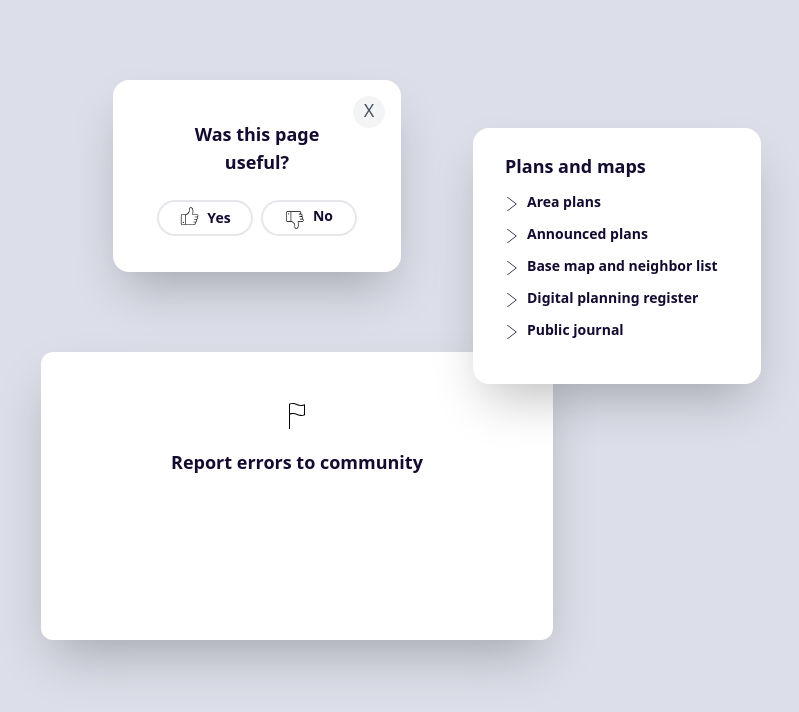
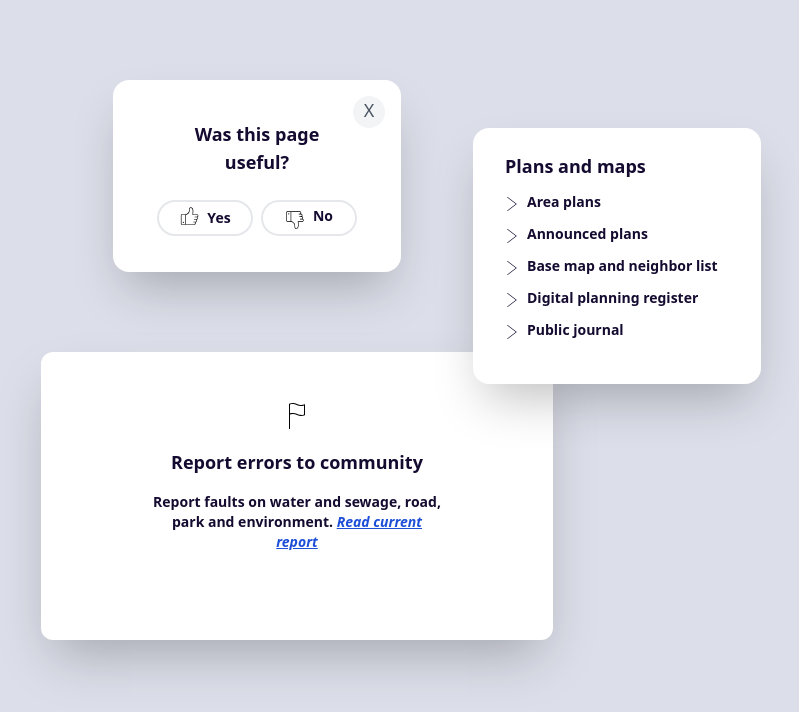
Before and after one commit to nasir-001/100-components, a Vue app: page /layout21 in a window 1280 px wide. Shown: the top 712 px of the page, without its empty margins (239-1038 px from the left). Built offline with nearby package versions, Linux system fonts and the light colour scheme; the HTML template or start-up script is replaced by a standard one.

Commit message:
add text centre to component 21 second card

```diff
--- a/src/views/Layout21.vue
+++ b/src/views/Layout21.vue
@@ -55,6 +55,10 @@
         </div>
         <div class="text-layout21buttonAndTextColor text-center text-lg pt-4 font-bold">
           Report errors to community
+        </div>
+        <div class="text-layout21buttonAndTextColor pt-4 text-sm text-center mx-28 font-semibold">
+          Report faults on water and sewage, road, park and environment.
+          <i class="text-blue-700 underline">Read current report</i>
         </div>
       </div>
       <div class="bg-white rounded-2xl w-72 h-64 -ml-20 -mt-56 shadow-2xl">
```
